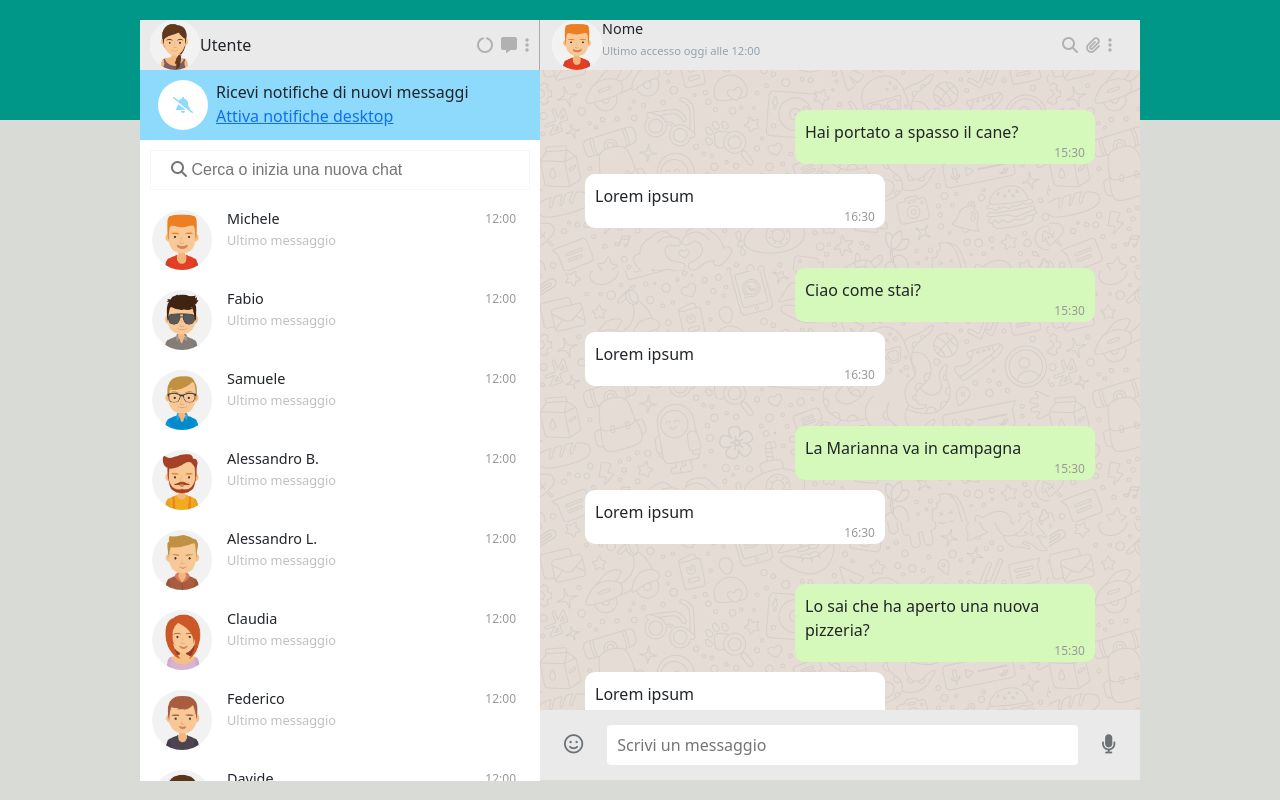
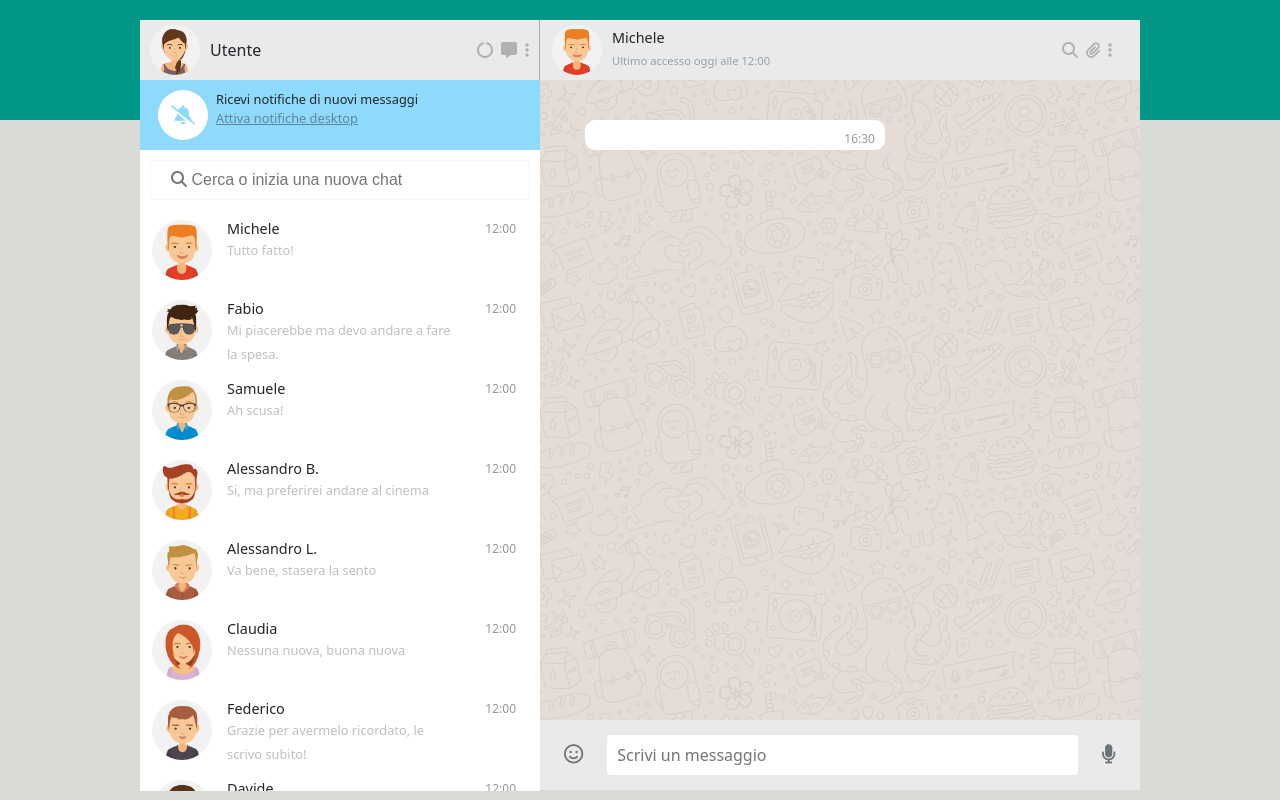
Before and after one commit to AlessandroCingolani/vue-boolzapp, a plain HTML site: page index.html in a window 1280 px wide. Drawn offline with nearby package versions, Linux system fonts and the light colour scheme.

Commit message:
[change]:minor changes

```diff
--- a/css/style.css
+++ b/css/style.css
@@ -29,6 +29,7 @@ i {
 .message-block {
   width: calc(100% - 400px);
   height: 100%;
+  min-width: 374px;
   background-image: url("/img/mine.jpg");
 }
 
@@ -94,9 +95,14 @@ i {
   font-size: .7rem;
 }
 
+.top-message-block img,.top-aside img {
+  margin-right: 10px;
+}
+
 /* ASIDE */
 aside {
   width: 400px;
+  min-width:300px ;
   height: 100%;
 }
 
@@ -106,7 +112,7 @@ aside {
 }
 
 .top-aside, .top-message-block {
-  height: 50px;
+  height: 60px;
   background-color: rgb(234, 234, 234);
 }
 
@@ -124,11 +130,18 @@ aside {
 
 .notification-block {
   padding: 10px;
+  font-size: .8rem;
   background-color: rgb(142, 218, 252);
 }
 
+
 .notification-block i {
   color: rgb(142, 218, 252);
+  font-size: 1.2rem;
+}
+
+.notification-block a {
+  color: rgb(98, 131, 157);
 }
 
 .research-block {
--- a/index.html
+++ b/index.html
@@ -53,6 +53,7 @@
         <div class="contacts-chat">
 
           <div
+          @click="counter = index"
           v-for="(profile,index) in contacts"
           class="contact row justify-content-between">
             <div class="chat-profile col d-flex ">
@@ -60,22 +61,13 @@
               :src="profile.avatar" alt="avatar_1">
               <div class="info">
                 <h6>{{profile.name}}</h6>
-                <span class="last-message">Ultimo messaggio</span>
+                <span class="last-message">{{profile.messages[profile.messages.length - 1].message}}</span>
               </div>
             </div>
             <div class="actual-time col-2">12:00</div>
           </div>
 
-
-
-
-
-
         </div>
-
-
-
-
       </aside>
       <!-- /ASIDE -->
 
@@ -84,12 +76,12 @@
       <div class="message-block">
         <div class="top-message-block">
 
-          <div class="row justify-content-between align-items-center ">
+          <div class="row h-100  justify-content-between align-items-center ">
 
-            <div class="col d-flex ">
-              <img class="top-icon-circle" src="img/avatar_1.jpg" alt="avatar_1">
+            <div class="col d-flex  align-items-center ">
+              <img class="top-icon-circle" :src="contacts[counter].avatar" alt="avatar_1">
               <div class="info">
-                <h6>Nome</h6>
+                <h6>{{contacts[counter].name}}</h6>
                 <span class="last-login">Ultimo accesso oggi alle 12:00</span>
               </div>
             </div>
@@ -106,15 +98,15 @@
 
         <!-- CHAT -->
         <div class="chat-text">
-          <div v-for="text in contacts" class="my_container-msg">
+          <div class="my_container-msg">
 
-            <div class="send d-flex flex-column">
-              <span class="text">{{text.messages[0].message}}</span>
+            <div v-for="msg in contacts.messages"  class="send d-flex flex-column">
+              <span class="text">{{msg.message}}</span>
               <span class="actual-time align-self-end">15:30</span>
             </div>
 
             <div class="reiceved d-flex flex-column">
-              <span class="text">Lorem ipsum </span>
+              <span class="text"></span>
               <span class="actual-time align-self-end">16:30</span>
             </div>
 
```
